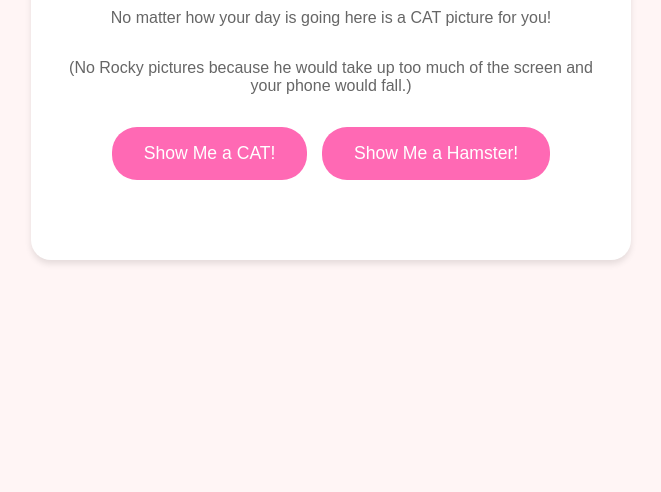
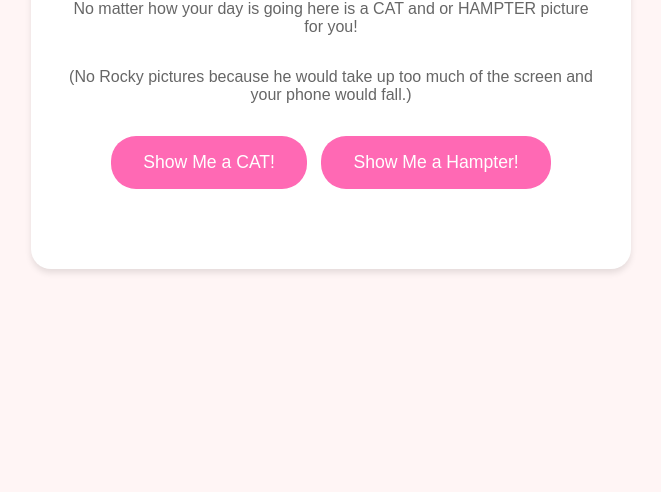
Before and after one commit to adam-hamdan1/kayla-website, a plain HTML site: page index.html in a window 1280 px wide. Shown: the part 308-800 px from the top of the page, without its empty margins (309-970 px from the left). Drawn offline with Linux system fonts and the light colour scheme.

Commit message:
Update index.html

```diff
--- a/index.html
+++ b/index.html
@@ -4,16 +4,16 @@
 <head>
     <meta charset="UTF-8">
     <meta name="viewport" content="width=device-width, initial-scale=1.0">
-    <title>Hello Kayla's Hello Kitty Gallery</title>
+    <title>KaylaCat Clicker</title>
     <link rel="stylesheet" href="styles.css">
 </head>
 <body>
     <div class="container">
         <h1>Hello Kayla!</h1>
-        <p>No matter how your day is going here is a CAT picture for you!</p>
+        <p>No matter how your day is going here is a CAT and or HAMPTER picture for you!</p>
         <p>(No Rocky pictures because he would take up too much of the screen and your phone would fall.)</p>
         <button id="showPicture">Show Me a CAT!</button>
-        <button id="showHamster">Show Me a Hamster!</button>
+        <button id="showHamster">Show Me a Hampter!</button>
         <div id="imageContainer">
             <img id="catImage" src="" alt="Hello Kitty Picture">
         </div>
```
